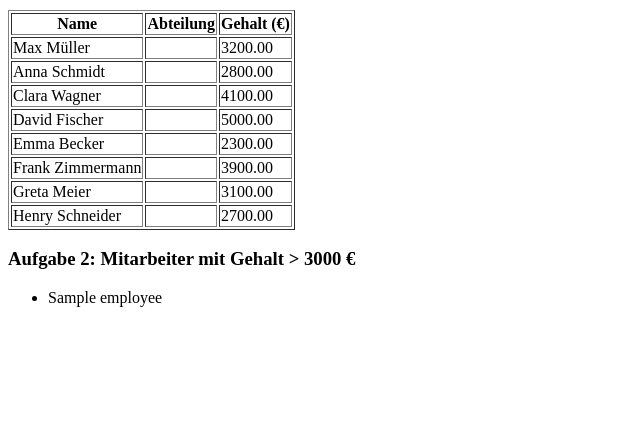
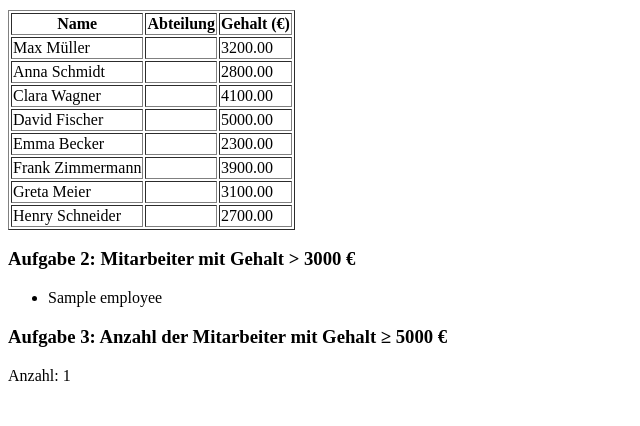
Before and after one commit to DomuStyle/Staff-Filter-Lesson, a Django app: template employees/templates/employees/employee_list.html in a window 1280 px wide. Shown: the part 374-800 px from the top of the page, without its empty margins (0-640 px from the left). Run offline with Django 4.2, Linux system fonts and the light colour scheme; data comes from the database, SQL or seed files in the repository; the template is opened without the code that fills it: values that come from a table or form of the project are taken from there, most other values are stand-ins (such as "Sample title", 1, 10 or a date in 2020).

Commit message:
third lesson + html

```diff
--- a/employees/templates/employees/employee_list.html
+++ b/employees/templates/employees/employee_list.html
@@ -57,5 +57,9 @@
       {% endfor %}
     </ul>
 
+    <!-- Aufgabe 3: Anzahl der Mitarbeiter mit Gehalt ≥ 5000 € -->
+    <h3>Aufgabe 3: Anzahl der Mitarbeiter mit Gehalt ≥ 5000 €</h3>
+    <p>Anzahl: {{ high_salary_count }}</p>
+
   </body>
 </html>
--- a/employees/views.py
+++ b/employees/views.py
@@ -14,10 +14,14 @@
    # Aufgabe 2: Namen von Mitarbeitern mit Gehalt > 3000 €
     high_earners = Employee.objects.filter(salary__gt=3000).values('name')
 
+   # Aufgabe 3: Anzahl der Mitarbeiter mit Gehalt ≥ 5000 €
+    high_salary_count = Employee.objects.filter(salary__gte=5000).count()
+
    # Context für das Template
     context = {
         'employees': employees,
         'high_earners': high_earners,
+        'high_salary_count': high_salary_count,
     }
 
     return render(request, 'employees/employee_list.html')
```
